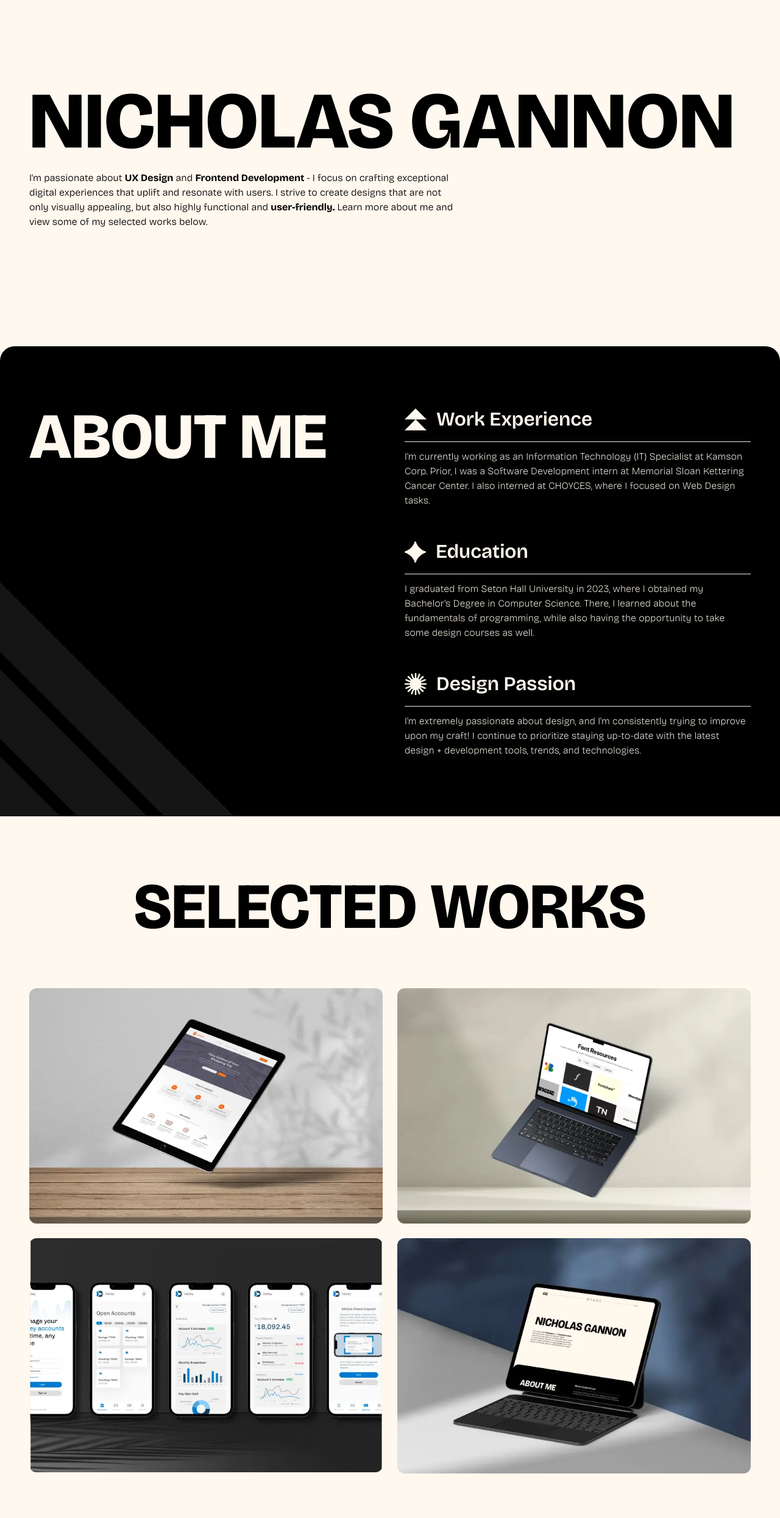
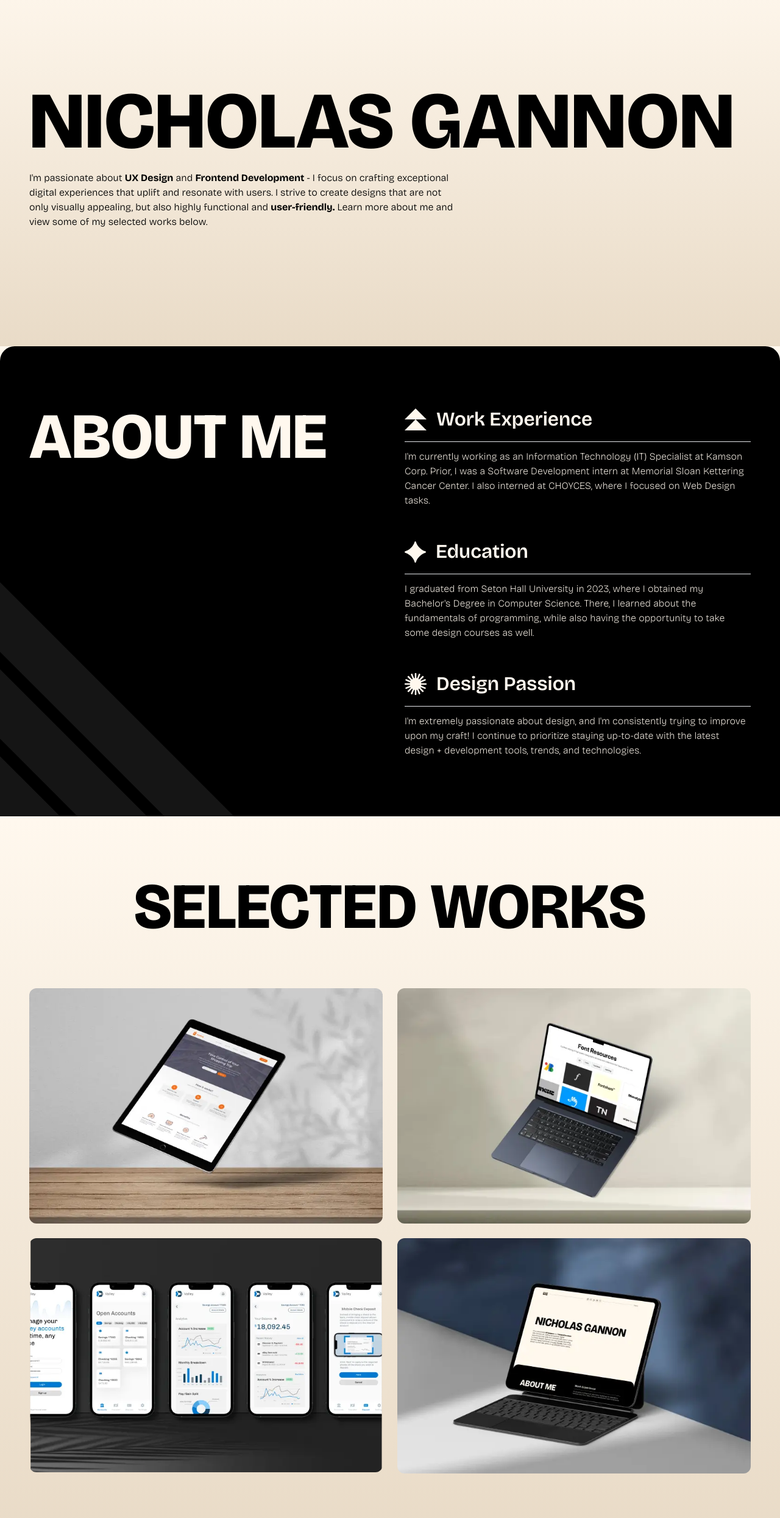
Before and after one commit to NicholasGannon/Portfolio, a website: page index.html in a window 1280 px wide. Shown: the part 70-2560 px from the top of the page at 61% size. Drawn offline with nearby package versions, Linux system fonts and the light colour scheme; a script that the page names is missing.

Commit message:
Gradient bg for sections

```diff
--- a/index.html
+++ b/index.html
@@ -46,7 +46,7 @@
 
     <main class="bg-primary">
         <!-- Header/Navigation -->
-        <section class="bg-primary" style="padding-inline: clamp(1rem, 5vw + 0.5rem, 3rem);">
+        <section class="bg-gradient-to-t from-[#E9DBC7] to-primary" style="padding-inline: clamp(1rem, 5vw + 0.5rem, 3rem);">
             <header class="max-w-[1440px] mx-auto flex justify-between items-center gap-4 py-6">
                 <img src="/assets/Logo.svg" alt="Nicholas Gannon logo.">
                 <span class="hidden md:block border border-t-1 border-accent w-full"></span>
@@ -119,7 +119,7 @@
         </section>
 
         <!-- Work -->
-        <section class="bg-primary" style="padding-inline: clamp(1rem, 5vw + 0.5rem, 3rem);" id="work">
+        <section class="bg-gradient-to-t from-[#E9DBC7] to-primary" style="padding-inline: clamp(1rem, 5vw + 0.5rem, 3rem);" id="work">
             <div class="max-w-[1440px] mx-auto text-center pb-24 pt-16 md:pt-24">
                 <h2 class="font-black leading-none" style="font-size: clamp(2rem, 7vw + 1rem, 9rem);">SELECTED WORKS</h2>
                 <div class="flex flex-col sm:grid grid-cols-2 grid-rows-2 gap-6 mt-16 md:mt-20">
```
Also changed, not shown: output.css.
